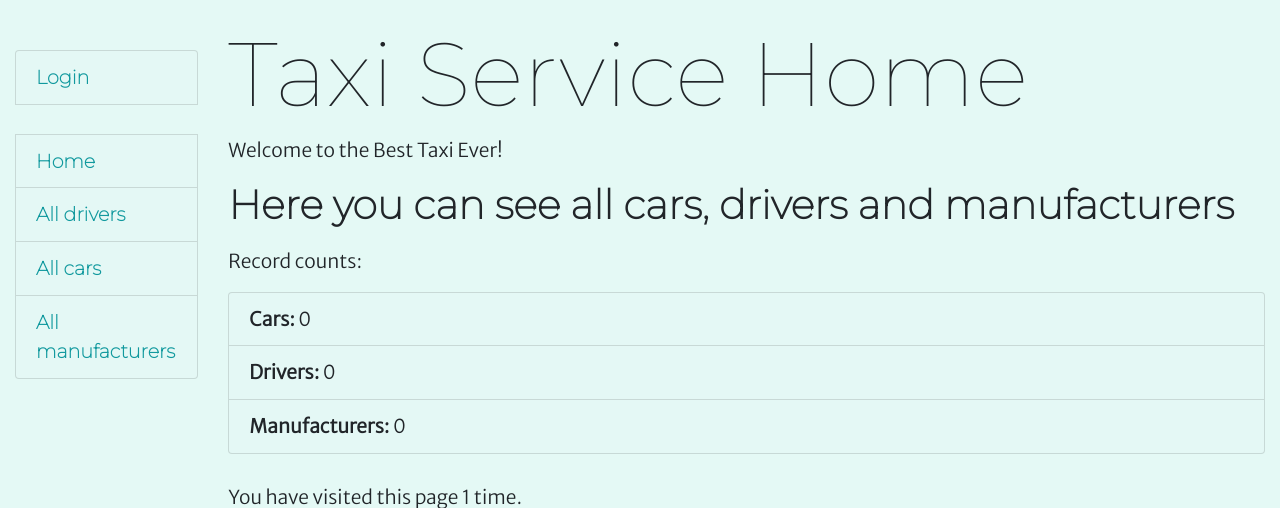
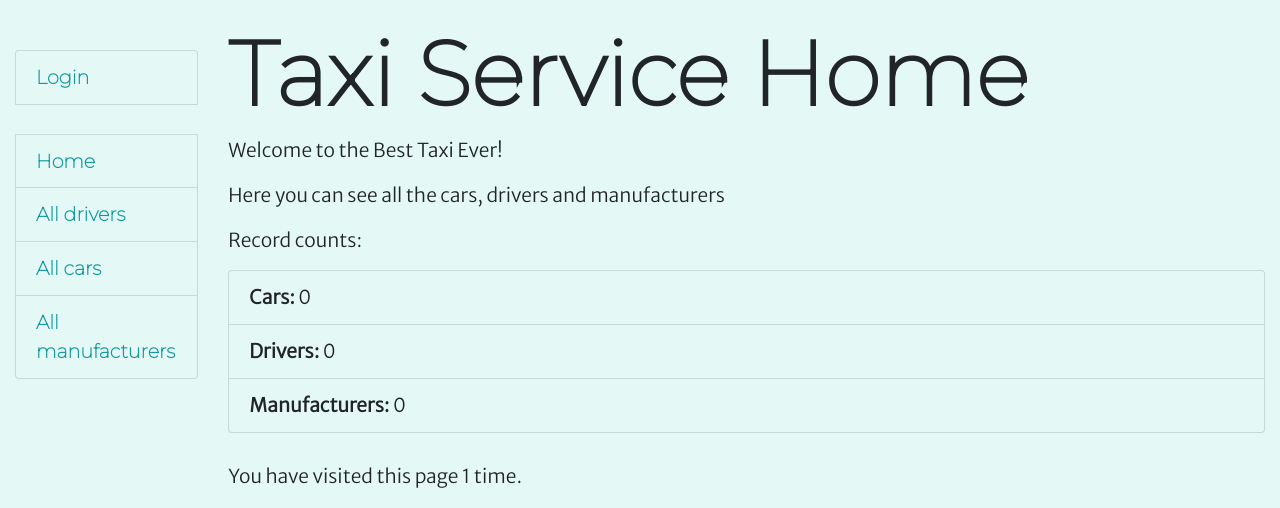
Before and after one commit to liuda-chuzdiuk/taxi-service, a Django app: page / in a window 1280 px wide. Shown: the top 508 px of the page. Run offline with Django 4.2, Linux system fonts and the light colour scheme; data that the repository does not hold is empty.

Commit message:
Font fix

```diff
--- a/templates/taxi/index.html
+++ b/templates/taxi/index.html
@@ -1,9 +1,9 @@
 {% extends "base.html" %}
 
 {% block content %}
-    <h1>Taxi Service Home</h1>
+    <h1><strong>Taxi Service Home</strong></h1>
     <p>Welcome to the Best Taxi Ever!</p>
-    <h2>Here you can see all cars, drivers and manufacturers</h2>
+    <p>Here you can see all the cars, drivers and manufacturers</p>
     <p>Record counts:</p>
     <ul class="list-group">
         <li class="list-group-item"><strong>Cars:</strong> {{ num_cars }}</li>
```
